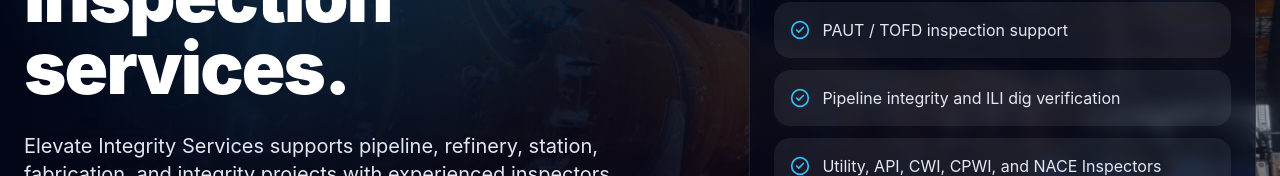
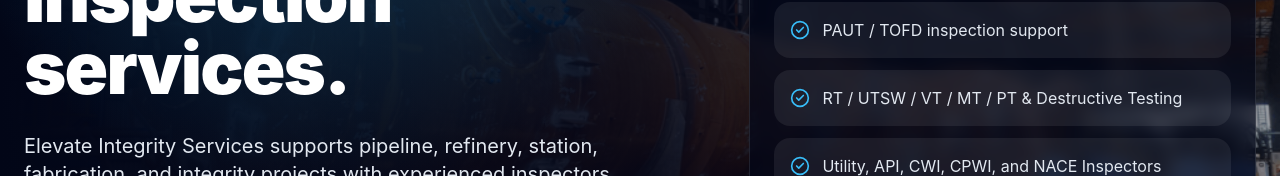
Before and after one commit to tylerpsmith123-tech/Elevate-Integrity-Website, a React (Vite) app: page / in a window 1280 px wide. Shown: the part 415-591 px from the top of the page. Built offline with nearby package versions, Linux system fonts and the light colour scheme.

Commit message:
Update App.jsx

```diff
--- a/src/App.jsx
+++ b/src/App.jsx
@@ -57,7 +57,7 @@
       </motion.div>
       <motion.div initial={{opacity:0,x:26}} animate={{opacity:1,x:0}} transition={{duration:.7,delay:.15}} className="rounded-[2rem] border border-white/10 bg-slate-950/70 p-6 shadow-2xl backdrop-blur">
         <img src="/elevate-logo.png" alt="Elevate logo" className="mx-auto mb-6 h-40 w-auto" />
-        {["PAUT / TOFD inspection support", "Pipeline integrity and ILI dig verification", "Utility, API, CWI, CPWI, and NACE Inspectors", "Clear reporting and field-ready documentation"].map(x => <div key={x} className="mb-3 flex items-center gap-3 rounded-2xl bg-white/[.07] p-4 text-slate-200"><CheckCircle2 className="h-5 w-5 text-sky-400" />{x}</div>)}
+        {["PAUT / TOFD inspection support", "RT / UTSW / VT / MT / PT & Destructive Testing", "Utility, API, CWI, CPWI, and NACE Inspectors", "Clear reporting and field-ready documentation"].map(x => <div key={x} className="mb-3 flex items-center gap-3 rounded-2xl bg-white/[.07] p-4 text-slate-200"><CheckCircle2 className="h-5 w-5 text-sky-400" />{x}</div>)}
       </motion.div>
     </div>
   </section>
```
